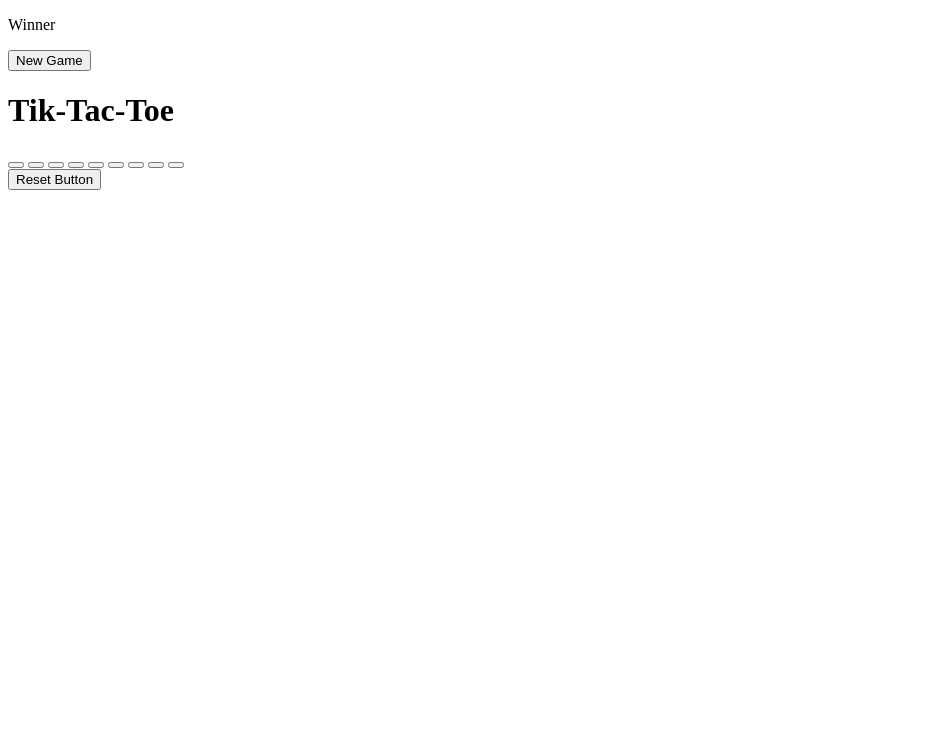
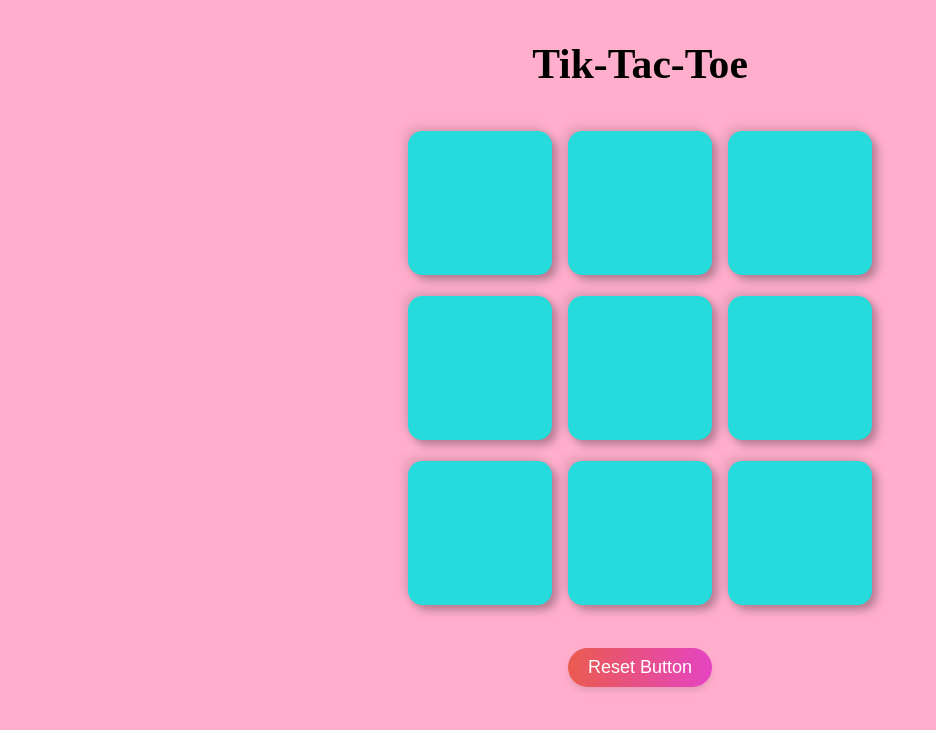
Before and after one commit to ranaIslam01/tic-tac-toe-game, a plain HTML site: page index.html in a window 1280 px wide. Shown: the whole page, without its empty margins (0-936 px from the left). Drawn offline with Linux system fonts and the light colour scheme.

Commit message:
index.html update

```diff
--- a/index.html
+++ b/index.html
@@ -4,7 +4,7 @@
     <meta charset="UTF-8" />
     <meta name="viewport" content="width=device-width, initial-scale=1.0" />
     <title>Tik-Tac-Toe</title>
-    <link rel="stylesheet" href="Css.css" />
+    <link rel="stylesheet" href="style.css" />
     <link rel="shortcut icon" href="logo.png" type="image/x-icon" />
   </head>
   <body>
@@ -29,6 +29,6 @@
       </div>
       <button id="reset-btn">Reset Button</button>
     </main>
-    <script src="Js.js"></script>
+    <script src="script.js"></script>
   </body>
 </html>
```
